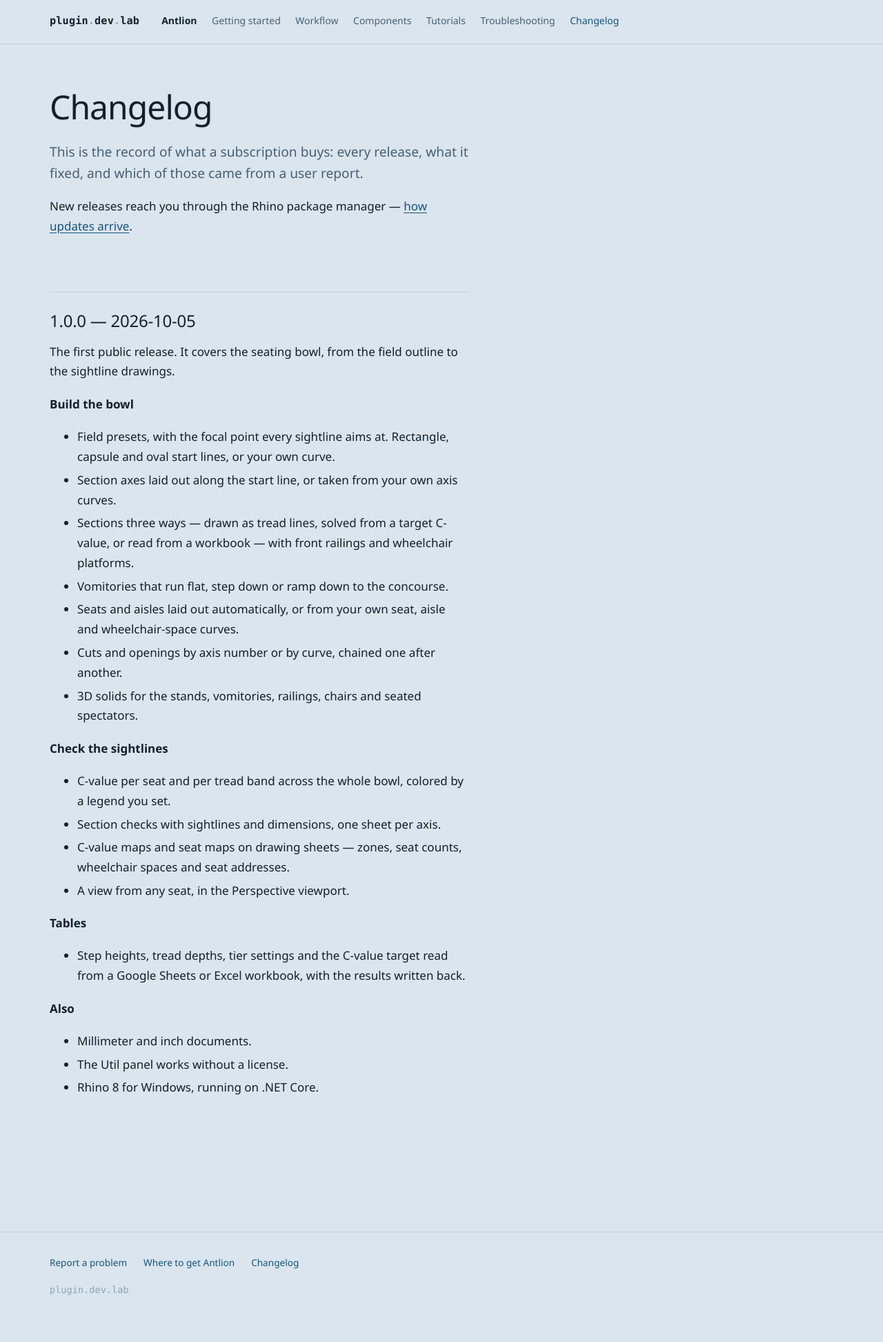
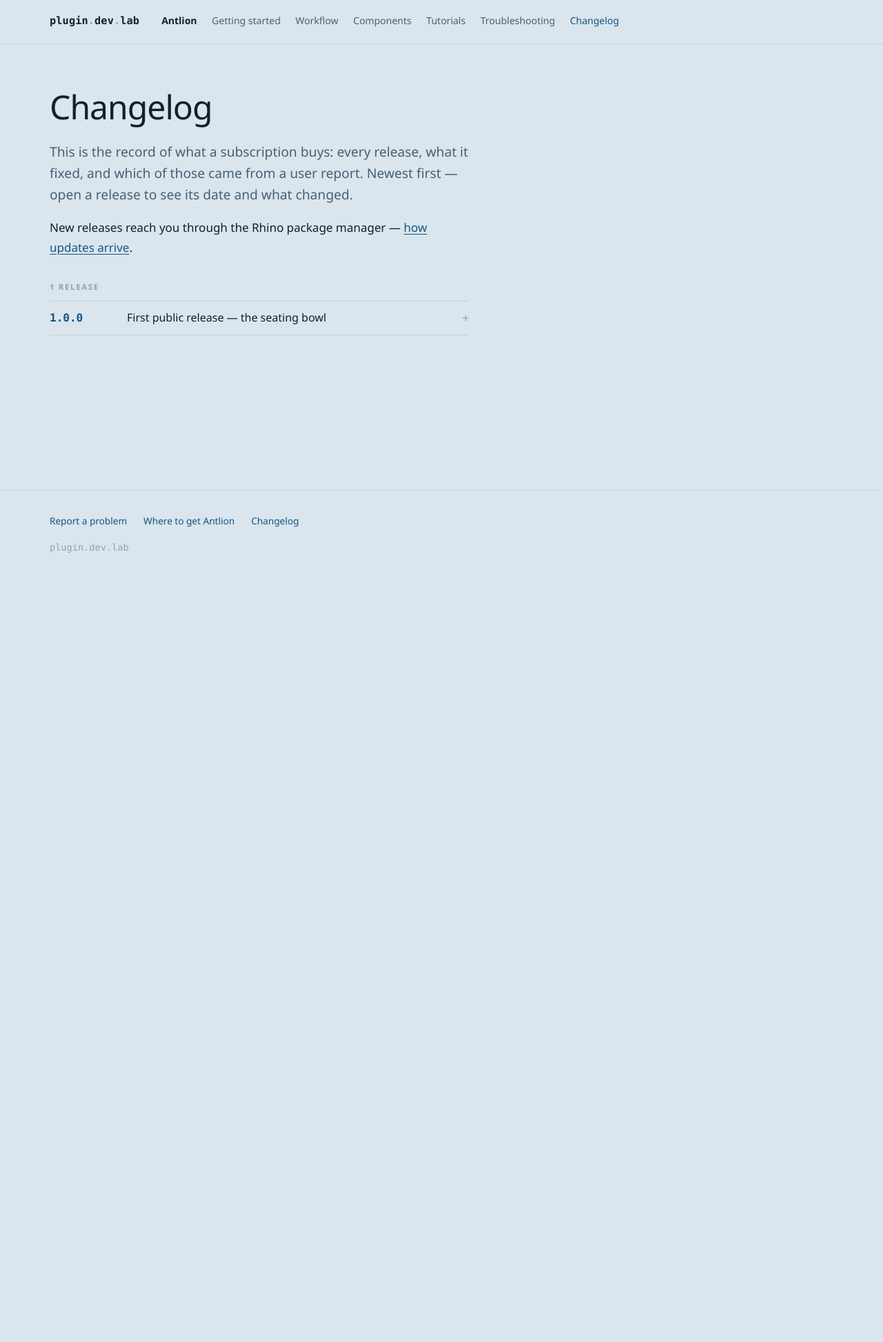
Before and after one commit to plugindevlab/plugindevlab.github.io, a Jekyll site: the page built from antlion/changelog/index.md, in a window 1280 px wide. Shown: the whole page at 69% size. Built offline with Jekyll 4.4.1, drawn with Linux system fonts in a browser that asks for light colours; after the commit the page ends 900 px from its top, so only the background shows below that.

Commit message:
Changelog lists releases as collapsible rows
Each release is now one row - the version and a one-line summary - that opens to show its date
and what changed, so the list reads as the run of releases at a glance. The page shows how many
releases there are, and each row has its own anchor (for example #v1-0-0).

Co-Authored-By: Claude Opus 5.5 <noreply@anthropic.com>
Claude-Session: https://claude.ai/code/session_01TgxzXmgYUsScvTytHhxtyP

```diff
--- /dev/null
+++ b/_includes/changelog.html
@@ -0,0 +1,17 @@
+{%- assign rels = site.data.changelog[include.product] -%}
+{%- if rels and rels.size > 0 %}
+<p class="label rel-count">{{ rels.size }} {% if rels.size == 1 %}release{% else %}releases{% endif %}</p>
+<div class="rel-list">
+{%- for r in rels %}
+<details class="rel" id="v{{ r.version | replace: '.', '-' }}">
+<summary><span class="rel-v" translate="no">{{ r.version }}</span><span class="rel-t">{{ r.title }}</span></summary>
+<div class="rel-body">
+<p class="rel-date"><time datetime="{{ r.date }}">{{ r.date | date: "%B %-d, %Y" }}</time></p>
+{{ r.body | markdownify }}
+</div>
+</details>
+{%- endfor %}
+</div>
+{%- else %}
+<p><em>No public releases yet.</em></p>
+{%- endif %}
--- a/antlion/changelog/index.md
+++ b/antlion/changelog/index.md
@@ -1,49 +1,14 @@
 ---
 title: Antlion changelog
-description: What changed in each Antlion release — fixes, additions, and which reports they came from.
+description: Every Antlion release, newest first — version, date, what changed, and which fixes came from user reports.
 ---
 
 # Changelog
 
 This is the record of what a subscription buys: every release, what it fixed, and which
-of those came from a user report.
+of those came from a user report. Newest first — open a release to see its date and what changed.
 
 New releases reach you through the Rhino package manager —
 [how updates arrive](../getting-started/index.md#install).
 
-## 1.0.0 — 2026-10-05
-
-The first public release. It covers the seating bowl, from the field outline to the sightline
-drawings.
-
-**Build the bowl**
-
-- Field presets, with the focal point every sightline aims at. Rectangle, capsule and oval
-  start lines, or your own curve.
-- Section axes laid out along the start line, or taken from your own axis curves.
-- Sections three ways — drawn as tread lines, solved from a target C-value, or read from a
-  workbook — with front railings and wheelchair platforms.
-- Vomitories that run flat, step down or ramp down to the concourse.
-- Seats and aisles laid out automatically, or from your own seat, aisle and wheelchair-space
-  curves.
-- Cuts and openings by axis number or by curve, chained one after another.
-- 3D solids for the stands, vomitories, railings, chairs and seated spectators.
-
-**Check the sightlines**
-
-- C-value per seat and per tread band across the whole bowl, colored by a legend you set.
-- Section checks with sightlines and dimensions, one sheet per axis.
-- C-value maps and seat maps on drawing sheets — zones, seat counts, wheelchair spaces and
-  seat addresses.
-- A view from any seat, in the Perspective viewport.
-
-**Tables**
-
-- Step heights, tread depths, tier settings and the C-value target read from a Google Sheets
-  or Excel workbook, with the results written back.
-
-**Also**
-
-- Millimeter and inch documents.
-- The Util panel works without a license.
-- Rhino 8 for Windows, running on .NET Core.
+{% include changelog.html product="antlion" %}
--- a/assets/css/style.css
+++ b/assets/css/style.css
@@ -303,6 +303,33 @@ figure.fig figcaption {
 }
 .side-in li a[aria-current] { color: var(--ink); font-weight: 600; border-left-color: var(--accent); }
 
+.rel-count { margin-top: var(--sp6); }
+.rel-list { margin: 0 0 var(--sp7); border-bottom: .5px solid var(--line); }
+.rel { border-top: .5px solid var(--line); }
+.rel > summary {
+  list-style: none; cursor: pointer; display: flex; align-items: baseline; gap: var(--sp4);
+  min-height: 44px; padding: var(--sp3) 0; color: var(--ink);
+}
+.rel > summary::-webkit-details-marker { display: none; }
+.rel > summary::after {
+  content: "+"; margin-left: auto; padding-left: var(--sp3);
+  font: 400 var(--t3)/1 var(--font-mono); color: var(--faint);
+}
+.rel[open] > summary::after { content: "–"; }
+.rel-v {
+  flex: none; min-width: var(--sp9);
+  font: 600 var(--t3)/1.4 var(--font-mono); font-variant-numeric: tabular-nums; color: var(--accent);
+}
+.rel-t { font-size: var(--t3); line-height: 1.4; }
+.rel > summary:hover .rel-t { color: var(--accent); }
+.rel-body { padding: 0 0 var(--sp5) calc(var(--sp9) + var(--sp4)); }
+.rel-body > :last-child { margin-bottom: 0; }
+.rel-date { font: 400 var(--t2)/1.4 var(--font-mono); color: var(--faint); margin: 0 0 var(--sp3); }
+@media (max-width: 40rem) {
+  .rel-v { min-width: var(--sp8); }
+  .rel-body { padding-left: 0; }
+}
+
 .sheet { max-width: var(--sheet); background: var(--panel); border: 1.5px solid var(--frame); position: relative; }
 .sheet::before { content: ""; position: absolute; inset: 7px; border: .5px solid var(--line); pointer-events: none; }
 .sheet .inner { padding: var(--sp6) var(--sp7) 0; }
```
Also changed, not shown: _data/changelog.yml (added, +38 -0 lines).
